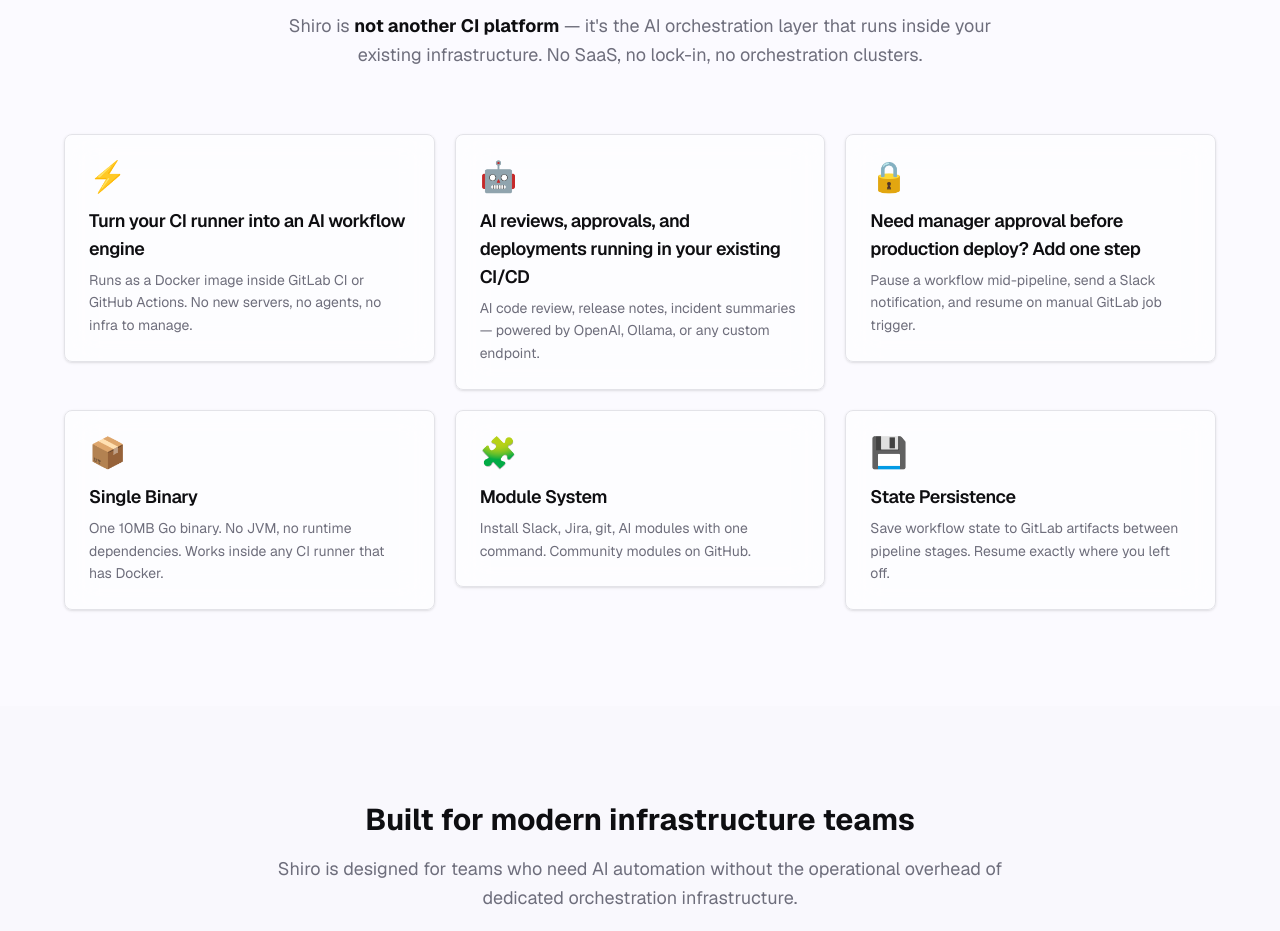
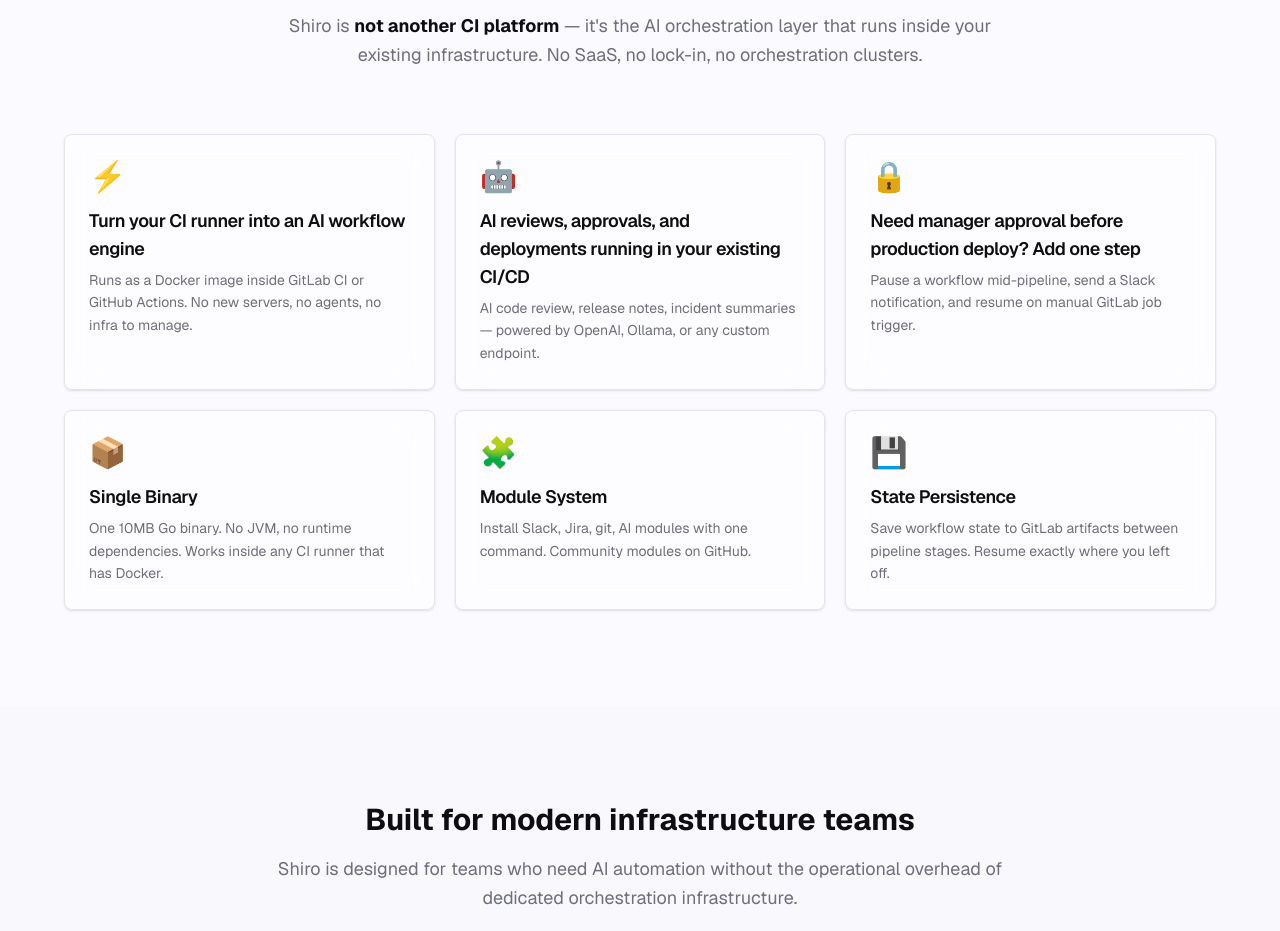
Before and after one commit to rajitk13/shiro-automation-ui, a Next.js app: page / in a window 1280 px wide. Shown: the part 1320-2251 px from the top of the page. Built offline with nearby package versions, Linux system fonts and the light colour scheme.

Commit message:
fix: why team choose

```diff
--- a/app/page.tsx
+++ b/app/page.tsx
@@ -300,10 +300,10 @@ export default function Home() {
             </div>
           </FadeUp>
 
-          <StaggerGroup className="grid grid-cols-1 md:grid-cols-2 lg:grid-cols-3 gap-5">
+          <StaggerGroup className="grid grid-cols-1 md:grid-cols-2 lg:grid-cols-3 gap-5 items-stretch">
             {features.map(({ icon, title, desc }) => (
-              <StaggerItem key={title}>
-                <GlowCard>
+              <StaggerItem key={title} className="h-full">
+                <GlowCard className="h-full">
                   <Card className="glow-card h-full border-border/60 bg-card/70 glass-card flex flex-col">
                     <CardHeader className="flex-1">
                       <div className="text-3xl mb-3">{icon}</div>
```
